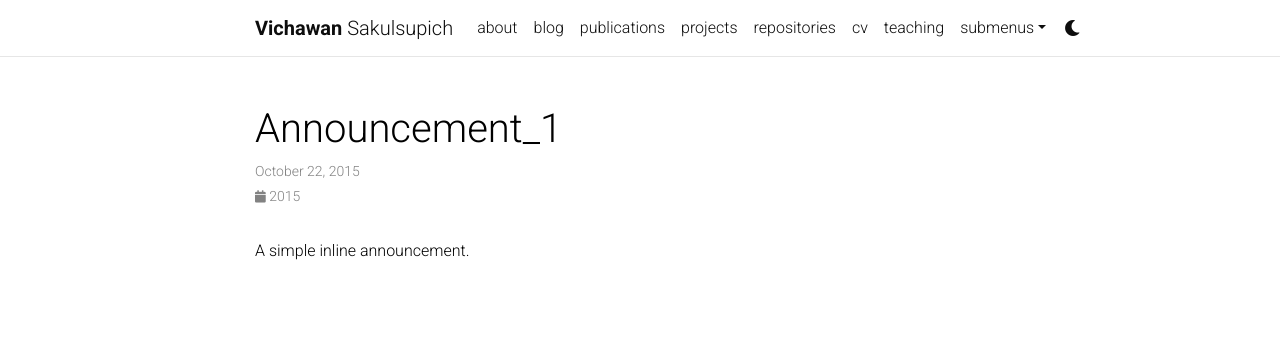
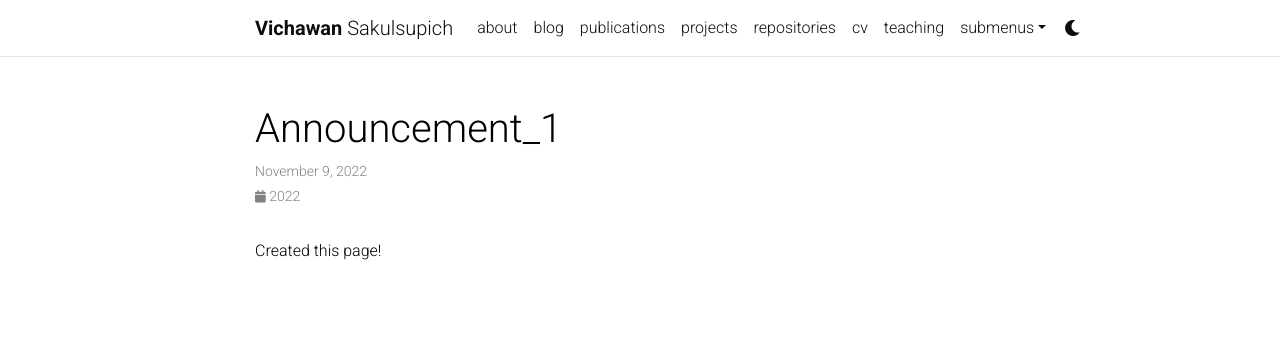
Before and after one commit to vichawans/vichawans.github.io, a Jekyll site: the page built from _news/announcement_1.md, in a window 1280 px wide. Shown: the top 355 px of the page. Built offline with Jekyll 4.4.1, drawn with Linux system fonts in a browser that asks for light colours; comment, search, counter and statistics services are not loaded; a style sheet for code colours, icons or effects is not loaded.

Commit message:
Update announcement_1.md

```diff
--- a/_news/announcement_1.md
+++ b/_news/announcement_1.md
@@ -1,7 +1,7 @@
 ---
 layout: post
-date: 2015-10-22 15:59:00-0400
+date: 2022-11-09 19:24:00-0000
 inline: true
 ---
 
-A simple inline announcement.
+Created this page!
```
